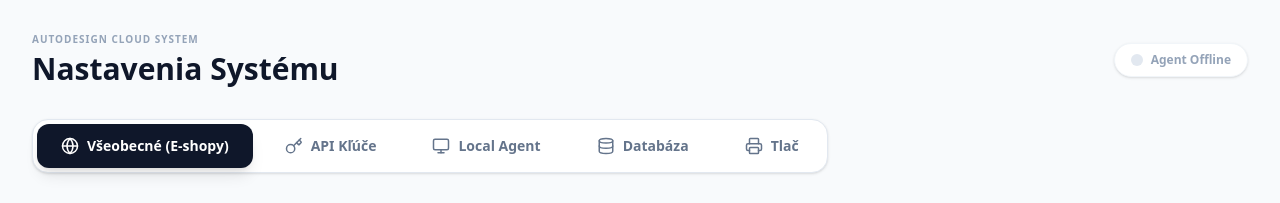
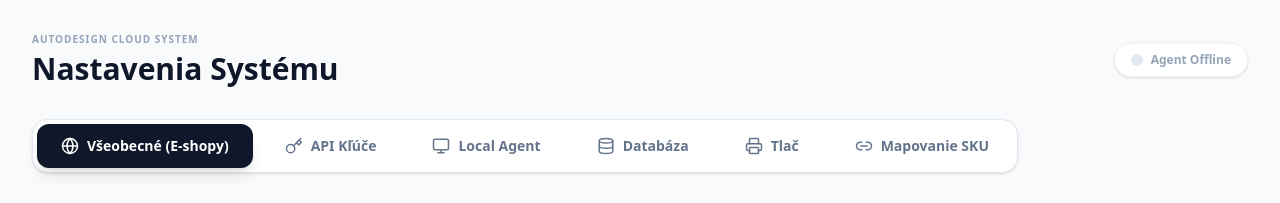
Before and after one commit to pierresk1611/laris, a Next.js app in the folder apps/pwa/: page /settings in a window 1280 px wide. Shown: the top 203 px of the page. Built offline with nearby package versions, Linux system fonts and the light colour scheme; no server answers.

Commit message:
feat(pwa): add mapping tab to settings navigation

```diff
--- a/apps/pwa/src/app/settings/page.tsx
+++ b/apps/pwa/src/app/settings/page.tsx
@@ -16,7 +16,8 @@ import {
     FileText,
     UploadCloud,
     Loader2,
-    Printer
+    Printer,
+    Link2
 } from "lucide-react";
 
 interface Shop {
@@ -254,7 +255,7 @@ export default function SettingsPage() {
             <AppHeader title="Nastavenia Systému" />
 
             {/* Tab Navigation */}
-            <div className="flex gap-2 mb-8 bg-white p-1 rounded-2xl border border-slate-200 shadow-sm w-fit">
+            <div className="flex flex-wrap gap-2 mb-8 bg-white p-1 rounded-2xl border border-slate-200 shadow-sm w-fit">
                 <button
                     onClick={() => setActiveTab('shops')}
                     className={`flex items-center gap-2 px-6 py-3 rounded-xl text-sm font-bold transition-all ${activeTab === 'shops' ? 'bg-slate-900 text-white shadow-lg' : 'text-slate-500 hover:bg-slate-100'}`}
@@ -285,10 +286,17 @@ export default function SettingsPage() {
                 </button>
                 <button
                     onClick={() => setActiveTab('print')}
-                    className={`flex items-center gap-2 px-6 py-3 rounded-xl text-sm font-bold transition-all ${activeTab === 'print' ? 'bg-slate-900 text-white shadow-lg' : 'text-slate-500 hover:bg-slate-100'}`}
+                    className={`flex flex-shrink-0 items-center gap-2 px-6 py-3 rounded-xl text-sm font-bold transition-all ${activeTab === 'print' ? 'bg-slate-900 text-white shadow-lg' : 'text-slate-500 hover:bg-slate-100'}`}
                 >
                     <Printer size={18} />
                     Tlač
+                </button>
+                <button
+                    onClick={() => window.location.href = '/settings/mapping'}
+                    className="flex flex-shrink-0 items-center gap-2 px-6 py-3 rounded-xl text-sm font-bold transition-all text-slate-500 hover:bg-slate-100"
+                >
+                    <Link2 size={18} />
+                    Mapovanie SKU
                 </button>
             </div>
 
```
